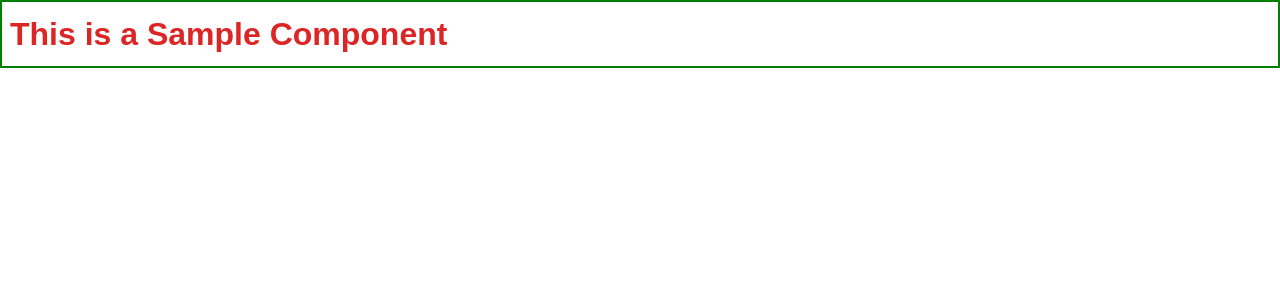
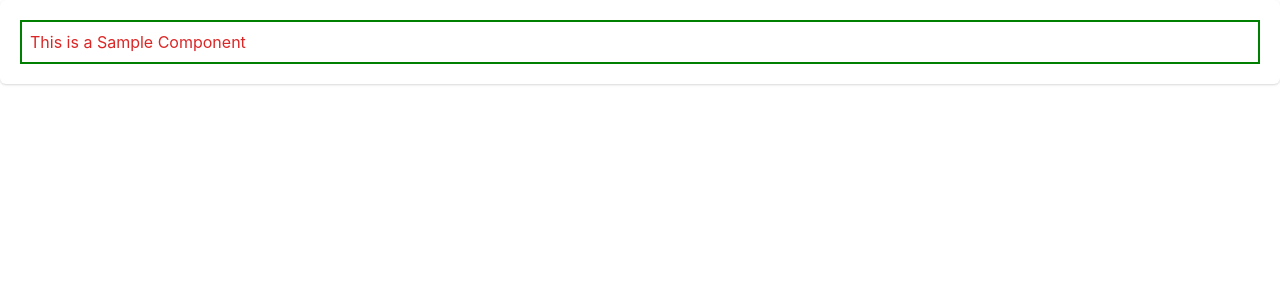
Before and after one commit to CS222-UIUC-INFRA/course-website, a Next.js app: page / in a window 1280 px wide. Shown: the top 300 px of the page. Built offline with nearby package versions, Linux system fonts and the light colour scheme.

Commit message:
added integration with chakra ui (#3)
* added integration with chakra ui

* remove package-lock.json

* Attend to review comments, add chakra provider at parent level

```diff
--- a/package.json
+++ b/package.json
@@ -9,6 +9,10 @@
     "lint": "next lint"
   },
   "dependencies": {
+    "@chakra-ui/react": "^2.8.1",
+    "@emotion/react": "^11.11.1",
+    "@emotion/styled": "^11.11.0",
+    "framer-motion": "^10.16.4",
     "next": "13.5.4",
     "prop-types": "^15.8.1",
     "react": "^18",
--- a/src/app/layout.js
+++ b/src/app/layout.js
@@ -1,3 +1,4 @@
+import { ChakraProvider } from '@chakra-ui/react';
 import './globals.css';
 
 export const metadata = {
@@ -8,7 +9,7 @@ export const metadata = {
 export default function RootLayout({ children }) {
     return (
         <html lang="en">
-            <body>{children}</body>
+            <body><ChakraProvider>{children}</ChakraProvider></body>
         </html>
     );
 }
--- a/src/app/page.js
+++ b/src/app/page.js
@@ -1,11 +1,17 @@
 import SampleComponent from '@/components/SampleComponent/SampleComponent';
 import Image from 'next/image';
+import { ChakraProvider } from '@chakra-ui/react'
+
+// Added this for testing, can be removed later
+import { Card, CardBody } from '@chakra-ui/react'
 
 export default function Home() {
     return (
-        <div>
-            {/* Delete the SampleComponent before starting work on the page */}
-            <SampleComponent samplePropTitle="This is a Sample Component" />
-        </div>
+            <Card>
+                <CardBody>
+                    {/* Delete the SampleComponent before starting work on the page */}
+                    <SampleComponent samplePropTitle="This is a Sample Component" />
+                </CardBody>
+            </Card>
     );
 }
```
Also changed, not shown: 1 other file (tests, documents, lock files or other folders).
